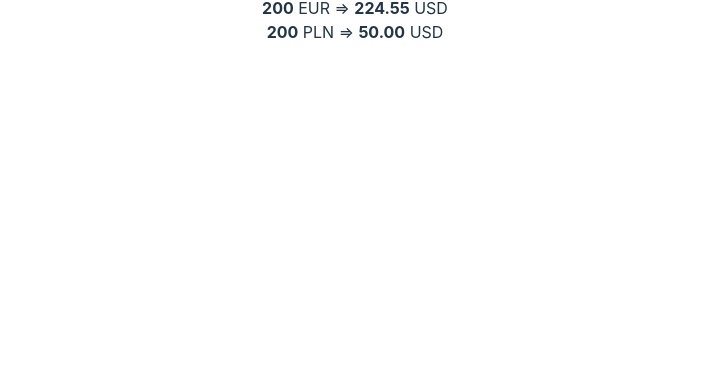
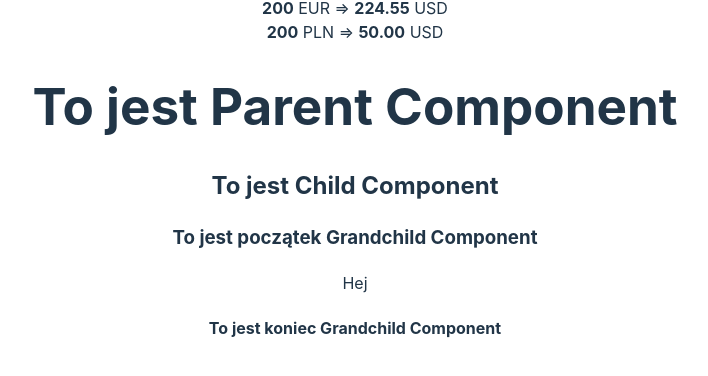
Before and after one commit to nescio99/TechnologieInternetowe2023, a React (Vite) app in the folder jipp-workshop/: page / in a window 1280 px wide. Shown: the part 724-1100 px from the top of the page, without its empty margins (285-993 px from the left). Before the commit the page ends 800 px from the top, so only its background shows below. Built offline with nearby package versions, Linux system fonts and the light colour scheme.

Commit message:
Chapter 6 Task 1

```diff
--- a/jipp-workshop/src/App.jsx
+++ b/jipp-workshop/src/App.jsx
@@ -6,6 +6,7 @@ import RGBBoxes from "./components/Chapter02/RGBBoxes";
 import Hello from "./components/Chapter05/Hello";
 import CurrencyConverter from "./components/Chapter05/CurrencyConverter";
 import './App.css';
+import ParentComponent from "./components/Chapter06/ParentComponent.jsx";
 
 function App() {
   const [count, setCount] = useState(0);
@@ -53,6 +54,9 @@ function App() {
         <Hello name="Grzegorz" surname="Kowalski" />
         <CurrencyConverter from="EUR" to="USD" value={200} rate={1.12275} />
         <CurrencyConverter from="PLN" to="USD" value={200} rate={0.25} />
+        <ParentComponent>
+            <p>Hej</p>
+        </ParentComponent>
     </>
   )
 }
--- /dev/null
+++ b/jipp-workshop/src/components/Chapter06/ChildComponent.jsx
@@ -0,0 +1,13 @@
+import React from 'react';
+import GrandchildComponent from "./GrandchildComponent.jsx";
+
+const ChildComponent  = () => {
+    return (
+        <div>
+            <h2>To jest Child Component</h2>
+            <GrandchildComponent />
+        </div>
+    );
+};
+
+export default ChildComponent;
--- /dev/null
+++ b/jipp-workshop/src/components/Chapter06/GrandchildComponent.jsx
@@ -0,0 +1,11 @@
+import React from 'react';
+
+const GrandchildComponent = () => {
+    return (
+        <div>
+            <h3>To jest początek Grandchild Component</h3>
+        </div>
+    );
+};
+
+export default GrandchildComponent;
--- /dev/null
+++ b/jipp-workshop/src/components/Chapter06/ParentComponent.jsx
@@ -0,0 +1,15 @@
+import React from 'react';
+import ChildComponent from "./ChildComponent.jsx";
+
+const ParentComponent = ({children}) => {
+    return (
+        <div>
+            <h1>To jest Parent Component</h1>
+            <ChildComponent />
+            {children}
+            <h4>To jest koniec Grandchild Component</h4>
+        </div>
+    );
+};
+
+export default ParentComponent;
```
